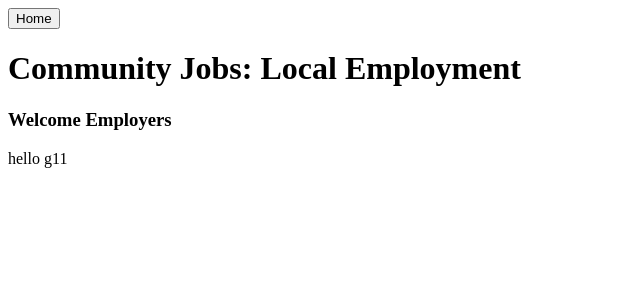
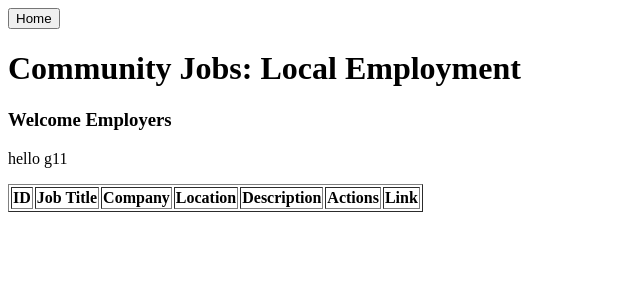
Before and after one commit to NIxc24/CommunityJobs-Local-Employment-Opportunities-Simplified, a PHP site: page /employer.php in a window 1280 px wide. Shown: the top 300 px of the page, without its empty margins (0-640 px from the left). Run offline with PHP 8.4, Linux system fonts and the light colour scheme; lists and menus that the app fills with data are empty.

Commit message:
just added table for employer

```diff
--- a/employer.php
+++ b/employer.php
@@ -12,5 +12,17 @@
     <h1>Community Jobs: Local Employment</h1>
     <h3>Welcome Employers</h3>
     <p>hello g11</p>
+
+    <table border="1">
+        <tr>
+            <th>ID</th>
+            <th>Job Title</th>
+            <th>Company</th>
+            <th>Location</th>
+            <th>Description</th>
+            <th>Actions</th>
+            <th>Link</th>
+        </tr>
+    </table>
 </body>
 </html>
```
